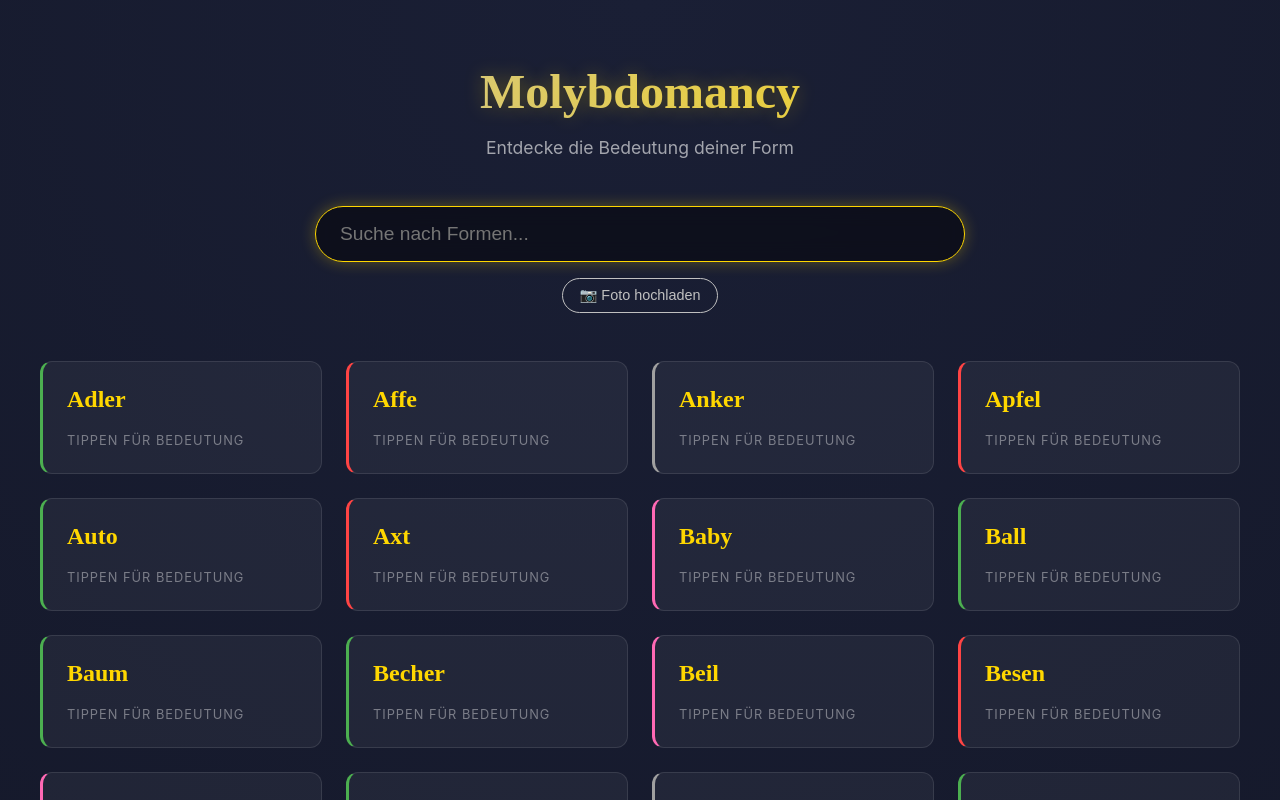
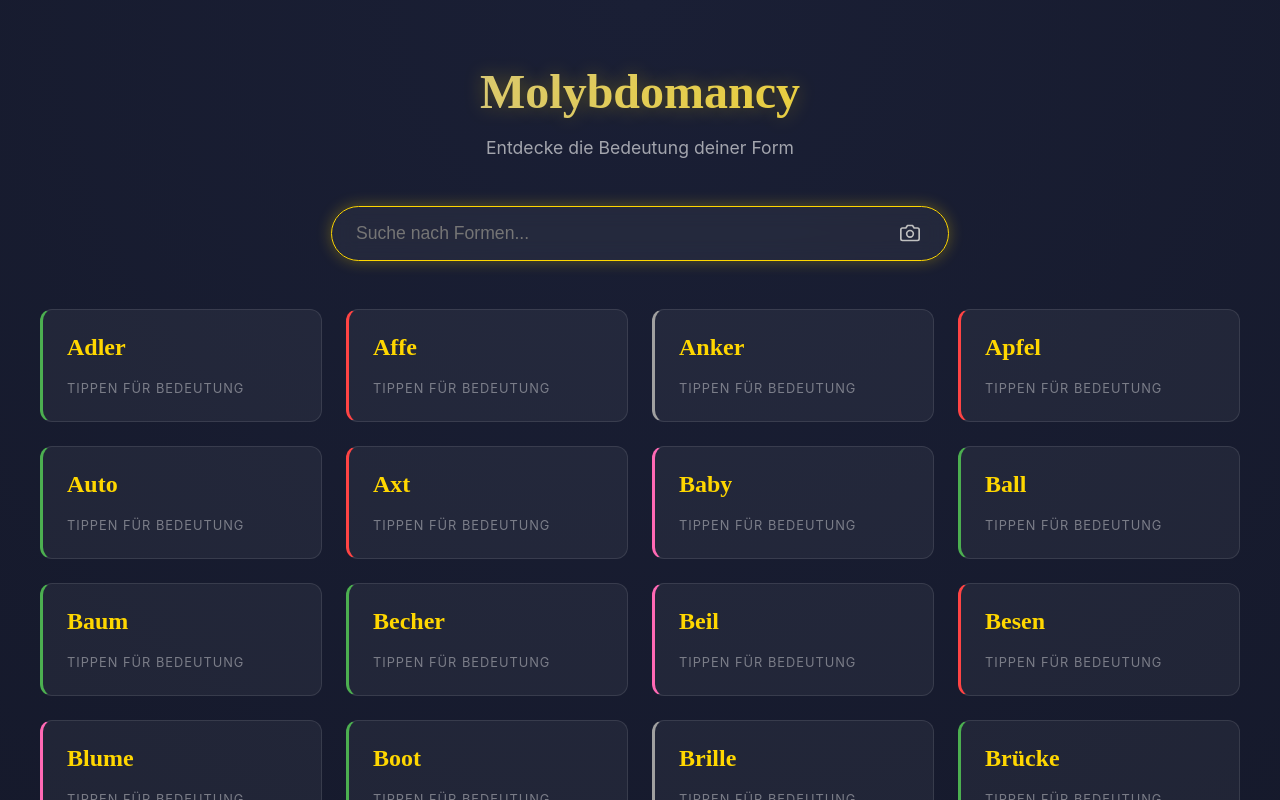
Before and after one commit to friewerts/molybdomancy, a React (Vite) app: page / in a window 1280 px wide. Shown: the top 800 px of the page. Built offline with nearby package versions, Linux system fonts and the light colour scheme.

Commit message:
optimized search input ui

```diff
--- a/src/components/ImageAnalyzer.tsx
+++ b/src/components/ImageAnalyzer.tsx
@@ -10,7 +10,6 @@ interface Props {
 
 export default function ImageAnalyzer({ onAnalysisComplete }: Props) {
   const [analyzing, setAnalyzing] = useState(false);
-  const [error, setError] = useState<string | null>(null);
   const fileInputRef = useRef<HTMLInputElement>(null);
 
   const getRandomShapes = (count: number): Interpretation[] => {
@@ -22,9 +21,6 @@ export default function ImageAnalyzer({ onAnalysisComplete }: Props) {
   const handleFileChange = async (e: React.ChangeEvent<HTMLInputElement>) => {
     const file = e.target.files?.[0];
     if (!file) return;
-
-    setAnalyzing(true);
-    setError(null);
 
     try {
       const img = document.createElement('img');
@@ -61,14 +57,14 @@ export default function ImageAnalyzer({ onAnalysisComplete }: Props) {
       URL.revokeObjectURL(img.src);
     } catch (err) {
       console.error(err);
-      setError('Fehler bei der Bildanalyse.');
+      // Fail silently to keep seamless UI
     } finally {
       setAnalyzing(false);
     }
   };
 
   return (
-    <div className="image-analyzer">
+    <div className="image-analyzer-trigger">
       <input
         type="file"
         accept="image/*"
@@ -78,14 +74,20 @@ export default function ImageAnalyzer({ onAnalysisComplete }: Props) {
       />
 
       <button
-        className="upload-btn"
+        className="camera-icon-btn"
         onClick={() => fileInputRef.current?.click()}
         disabled={analyzing}
+        title="Foto analysieren"
       >
-        {analyzing ? 'Analysiere...' : '📷 Foto hochladen'}
+        {analyzing ? (
+           <span className="animate-spin">↻</span>
+        ) : (
+          <svg xmlns="http://www.w3.org/2000/svg" width="20" height="20" viewBox="0 0 24 24" fill="none" stroke="currentColor" strokeWidth="2" strokeLinecap="round" strokeLinejoin="round">
+            <path d="M23 19a2 2 0 0 1-2 2H3a2 2 0 0 1-2-2V8a2 2 0 0 1 2-2h4l2-3h6l2 3h4a2 2 0 0 1 2 2z"/>
+            <circle cx="12" cy="13" r="4"/>
+          </svg>
+        )}
       </button>
-
-      {error && <p className="error-msg">{error}</p>}
     </div>
   );
 }
--- a/src/index.css
+++ b/src/index.css
@@ -64,56 +64,81 @@ h1 {
   z-index: 10;
 }
 
-.search-input {
+.search-input-wrapper {
+  display: grid;
+  grid-template-columns: auto 40px;
+  align-items: center;
+  position: relative;
   width: 100%;
   max-width: 600px;
-  padding: 1rem 1.5rem;
-  font-size: 1.2rem;
+  margin: 0 auto;
+  padding: 0 1rem 0 0;
   border-radius: 50px;
-  border: 1px solid rgba(255, 255, 255, 0.2);
-  background: rgba(13, 15, 26, 0.9);
+  border: 1px solid var(--accent-silver);
+  background: rgba(255, 255, 255, 0.05);
   backdrop-filter: blur(10px);
-  color: white;
   transition: all 0.3s ease;
-  box-shadow: 0 4px 20px rgba(0, 0, 0, 0.4);
+}
+
+.search-input-wrapper:focus-within {
+  border-color: var(--accent-gold);
+  box-shadow: 0 0 15px rgba(255, 215, 0, 0.3);
+}
+
+.search-input {
+  padding: 1rem 1rem 1rem 1.5rem;
+  border: none;
+  background: transparent;
+  color: var(--text-color);
+  font-size: 1.1rem;
+  border-radius: 50px; /* matched radius to ensure focus ring looks okay if browser adds one, but mostly for safety */
 }
 
 .search-input:focus {
   outline: none;
-  border-color: var(--accent-gold);
-  box-shadow: 0 0 15px rgba(255, 215, 0, 0.3);
+  box-shadow: none; /* Removed as wrapper handles glow */
 }
 
-.analyzer-wrapper {
-  margin-top: 1rem;
+.image-analyzer-trigger {
+  display: flex;
+  align-items: center;
+  height: 100%;
 }
 
-.upload-btn {
+.camera-icon-btn {
   background: transparent;
-  border: 1px solid var(--accent-silver);
+  border: none;
   color: var(--accent-silver);
-  padding: 0.5rem 1rem;
-  border-radius: 50px;
   cursor: pointer;
-  font-size: 0.9rem;
+  padding: 8px;
+  display: flex;
+  align-items: center;
+  justify-content: center;
   transition: all 0.3s;
+  border-radius: 50%;
+  /* margin-right: 2px; removed - right on trigger now closer */
 }
 
-.upload-btn:hover {
-  border-color: var(--accent-gold);
+.camera-icon-btn:hover {
   color: var(--accent-gold);
-  background: rgba(255, 255, 255, 0.05);
+  background: rgba(255, 255, 255, 0.1);
+  transform: scale(1.1);
 }
 
-.upload-btn:disabled {
+.camera-icon-btn:disabled {
   opacity: 0.5;
   cursor: wait;
 }
 
-.error-msg {
-  color: #ff4444;
-  font-size: 0.9rem;
-  margin-top: 0.5rem;
+.animate-spin {
+  display: inline-block;
+  animation: spin 1s linear infinite;
+  font-size: 1.2rem;
+}
+
+@keyframes spin {
+  from { transform: rotate(0deg); }
+  to { transform: rotate(360deg); }
 }
 
 .suggestions-container {
--- a/src/pages/Home.tsx
+++ b/src/pages/Home.tsx
@@ -51,6 +51,7 @@ export default function Home() {
       </div>
 
       <div className="search-container">
+        <div className="search-input-wrapper">
           <input
             type="text"
             placeholder="Suche nach Formen..."
@@ -59,7 +60,6 @@ export default function Home() {
             className="search-input"
             autoFocus
           />
-        <div className="analyzer-wrapper">
           <ImageAnalyzer onAnalysisComplete={handleImageAnalysis} />
         </div>
       </div>
```
Lines whose indentation alone changed are shown as unchanged.
